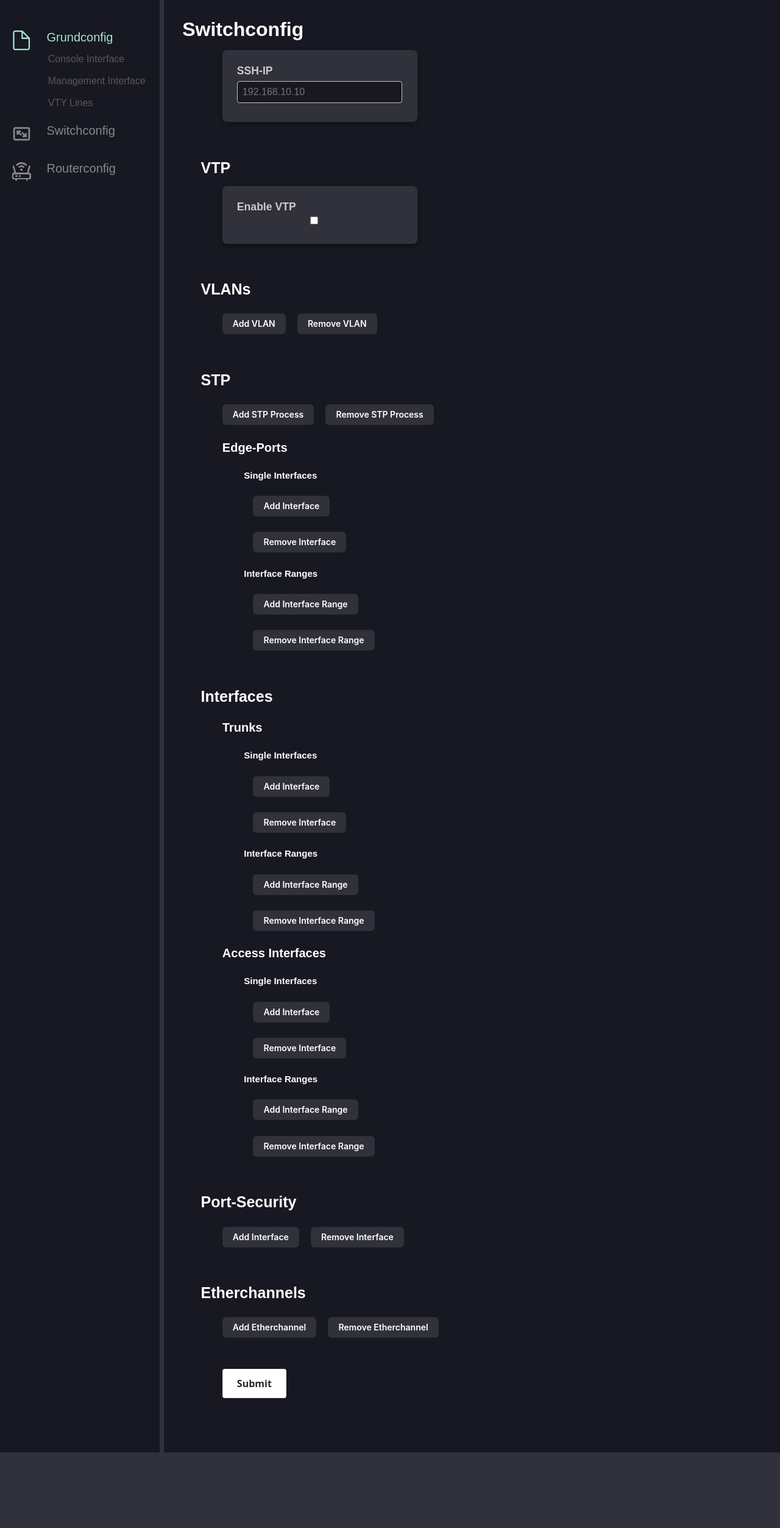
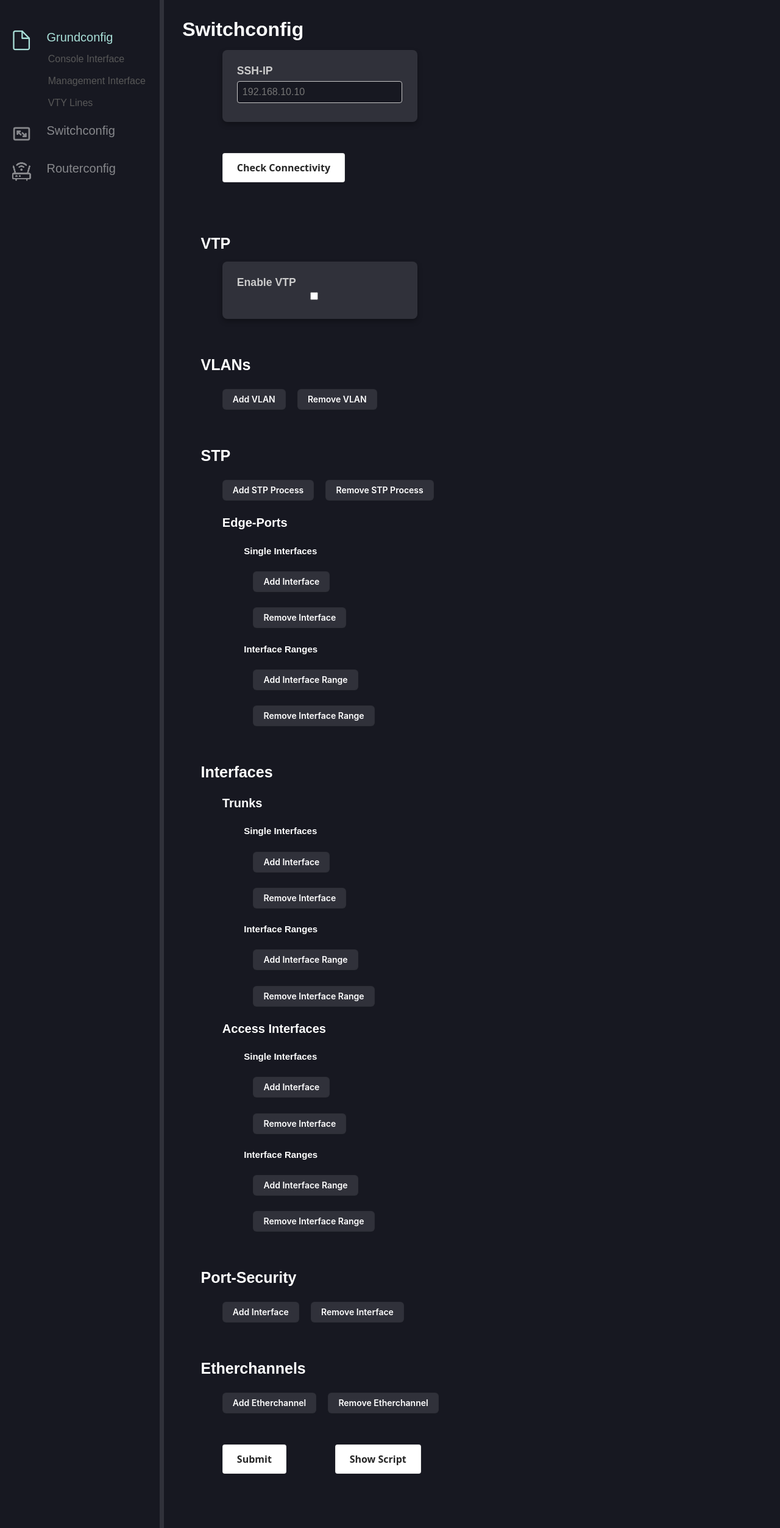
Before and after one commit to ZheDude/AutoConf, a SvelteKit app in the folder Frontend/: page /Switchconfig in a window 1280 px wide. Shown: the whole page at 61% size. Before the commit the page ends 2382 px from the top, so only its background shows below. Built offline with nearby package versions, Linux system fonts and the light colour scheme.

Commit message:
SSH-IP überarbeitet

```diff
--- a/Frontend/src/routes/+layout.svelte
+++ b/Frontend/src/routes/+layout.svelte
@@ -43,6 +43,8 @@
 				<ul><a href="#Port-Security">Port-Security</a></ul>
 				<br />
 				<ul><a href="#Etherchannels">Etherchannels</a></ul>
+				<br />
+				<ul><a href="#Submit"><strong>Submit</strong></a></ul>
 			{/if}
 			<RouterIcon {url}></RouterIcon>
 			{#if url == '/Routerconfig'}
--- a/Frontend/src/routes/Switchconfig/+page.svelte
+++ b/Frontend/src/routes/Switchconfig/+page.svelte
@@ -263,6 +263,7 @@
 		fieldName="SSH-IP"
 		id="SSH-IP"
 	/>
+	<button class="generateSkriptButton" on:click={sendData}> Check Connectivity</button>
 	<h2 class="subHeading" id="VTP">VTP</h2>
 	<Checkbox name="enableVTP" bind:isChecked={enableVTP} Heading="Enable VTP"></Checkbox>
 	{#if enableVTP}
@@ -348,5 +349,6 @@
 	<button class="leftButton" on:click={addEtherChannel}>Add Etherchannel</button>
 	<button class="rightButton" on:click={removeEtherChannel}>Remove Etherchannel</button>
 	<br />
-	<button class="generateSkriptButton" on:click={sendData}> Submit</button>
+	<button class="generateSkriptButton" id="Submit" on:click={sendData}> Submit</button>
+	<button class="generateSkriptButton" on:click={sendData}> Show Script</button>
 </div>
```
